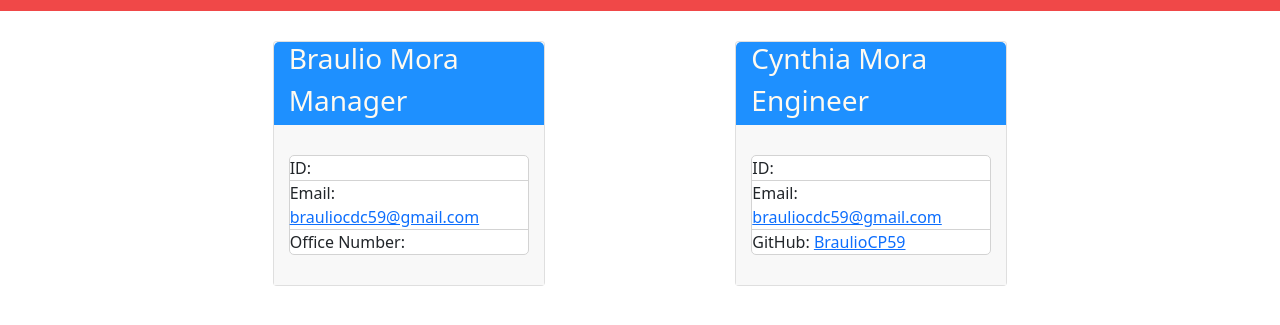
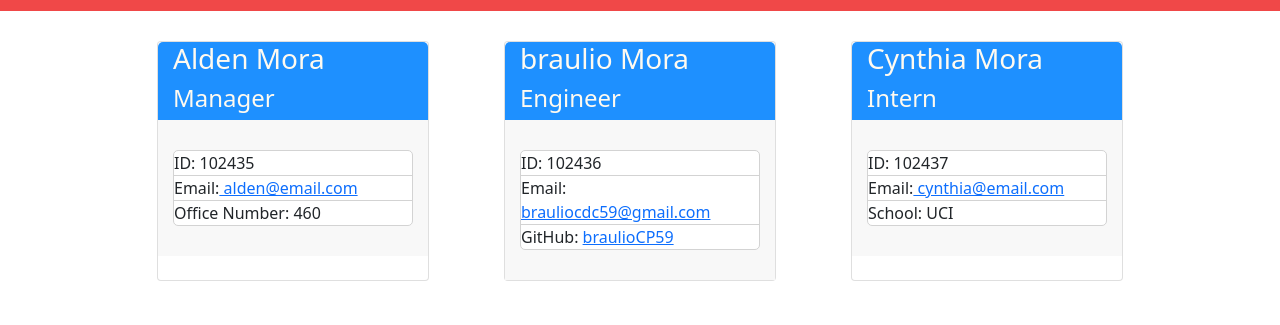
Before and after one commit to BraulioCP59/Team_Profile_Generator_OOP, a website: page Results/Team_Roster.html in a window 1280 px wide. Shown: the part 61-386 px from the top of the page. Drawn offline with nearby package versions, Linux system fonts and the light colour scheme.

Commit message:
fixed tests added dynamic html templates for dynamic employee card generation

```diff
--- a/Results/Team_Roster.html
+++ b/Results/Team_Roster.html
@@ -13,26 +13,38 @@
                 <div class="row d-flex justify-content-evenly" style="margin: 20px 0;">
                   <div id="Manager" class="card col-md-6" style="width: 17rem; margin: 10px 0; padding: 0;">
                 <div style="background-color: dodgerblue; border-top-right-radius: 5px; border-top-left-radius: 5px; color: floralwhite; padding-left: 15px;">
-                    <h3>Braulio Mora</h3>
-                    <h3>Manager</h3>
+                    <h3>Alden Mora</h3>
+                    <h4>Manager</h4>
                 </div>
                 <div class="" style="background-color: rgb(248, 248, 248);">
                   <div style="border: 1px solid lightgray; border-radius: 5px; margin: 30px 15px; background-color: white;">
-                    <p style="border-bottom: 1px solid lightgray; margin-bottom: 0;">ID: </p>
-                    <p style="margin-bottom: 0;">Email:<a href="mailto: brauliocdc59@gmail.com"> brauliocdc59@gmail.com </a></p>
-                    <p style="border-top: 1px solid lightgray; margin-bottom: 0;">Office Number: </p>
+                    <p style="border-bottom: 1px solid lightgray; margin-bottom: 0;">ID: 102435 </p>
+                    <p style="margin-bottom: 0;">Email:<a href="mailto: alden@email.com"> alden@email.com </a></p>
+                    <p style="border-top: 1px solid lightgray; margin-bottom: 0;">Office Number: 460 </p>
                   </div>
                 </div>
             </div><div id="Engineer" class="card col-md-6" style="width: 17rem; margin: 10px 0; padding: 0;">
                 <div style="background-color: dodgerblue; border-top-right-radius: 5px; border-top-left-radius: 5px; color: floralwhite; padding-left: 15px;">
-                    <h3>Cynthia Mora</h3>
-                    <h3>Engineer</h3>
+                    <h3>braulio Mora</h3>
+                    <h4>Engineer</h4>
                 </div>
                 <div class="" style="background-color: rgb(248, 248, 248);">
                   <div style="border: 1px solid lightgray; border-radius: 5px; margin: 30px 15px; background-color: white;">
-                    <p style="border-bottom: 1px solid lightgray; margin-bottom: 0;">ID: </p>
+                    <p style="border-bottom: 1px solid lightgray; margin-bottom: 0;">ID: 102436 </p>
                     <p style="margin-bottom: 0;">Email:<a href="mailto: brauliocdc59@gmail.com"> brauliocdc59@gmail.com </a></p>
-                    <p style="border-top: 1px solid lightgray; margin-bottom: 0;">GitHub: <a href="https://github.com/BraulioCP59" target="_blank">BraulioCP59</a></p>
+                    <p style="border-top: 1px solid lightgray; margin-bottom: 0;">GitHub: <a href="https://github.com/braulioCP59" target="_blank">braulioCP59</a></p>
+                  </div>
+                </div>
+            </div> <div id="Intern" class="card col-md-6" style="width: 17rem; margin: 10px 0; padding: 0;">
+                <div style="background-color: dodgerblue; border-top-right-radius: 5px; border-top-left-radius: 5px; color: floralwhite; padding-left: 15px;">
+                    <h3>Cynthia Mora</h3>
+                    <h4>Intern</h4>
+                </div>
+                <div class="" style="background-color: rgb(248, 248, 248);">
+                  <div style="border: 1px solid lightgray; border-radius: 5px; margin: 30px 15px; background-color: white;">
+                    <p style="border-bottom: 1px solid lightgray; margin-bottom: 0;">ID: 102437 </p>
+                    <p style="margin-bottom: 0;">Email:<a href="mailto: cynthia@email.com"> cynthia@email.com </a></p>
+                    <p style="border-top: 1px solid lightgray; margin-bottom: 0;">School: UCI</p>
                   </div>
                 </div>
             </div>
--- a/lib/Engineer.js
+++ b/lib/Engineer.js
@@ -2,7 +2,7 @@ const Employee = require("./Employee");
 
 class Engineer extends Employee
 {
-    constructor({name, employeeID:id, email, github})
+    constructor(name, id, email, github) //{name, employeeID:id, email, github}
     {
         super(name, id, email);
         this.github = github;
--- a/lib/Engineer_Questions.js
+++ b/lib/Engineer_Questions.js
@@ -17,7 +17,7 @@ const Engineer_Questions = [
     },
     {
         type: "input",
-        name: "gitHub",
+        name: "github",
         message: "Enter the engineer's git hub user name:",
     },
 ]
--- a/lib/Intern.js
+++ b/lib/Intern.js
@@ -2,7 +2,7 @@ const Employee = require("./Employee");
 
 class Intern extends Employee
 {
-    constructor({name, employeeID:id, email, school})
+    constructor(name, id, email, school)
     {
         super(name, id, email);
         this.school = school;
--- a/lib/Intern_Questions.js
+++ b/lib/Intern_Questions.js
@@ -17,7 +17,7 @@ const Intern_Questions = [
     },
     {
         type: "input",
-        name: "schoolName",
+        name: "school",
         message: "What school does this intern attend?",
     },
 ]
--- a/lib/Manager.js
+++ b/lib/Manager.js
@@ -2,7 +2,7 @@ const Employee = require("./Employee");
 
 class Manager extends Employee
 {
-    constructor({name, employeeID:id, email, officeNumber})
+    constructor(name, id, email, officeNumber)
     {
         super(name, id, email);
         this.officeNumber = officeNumber;
```
Also changed, not shown: index.js (+18 -18 lines), README.md.
